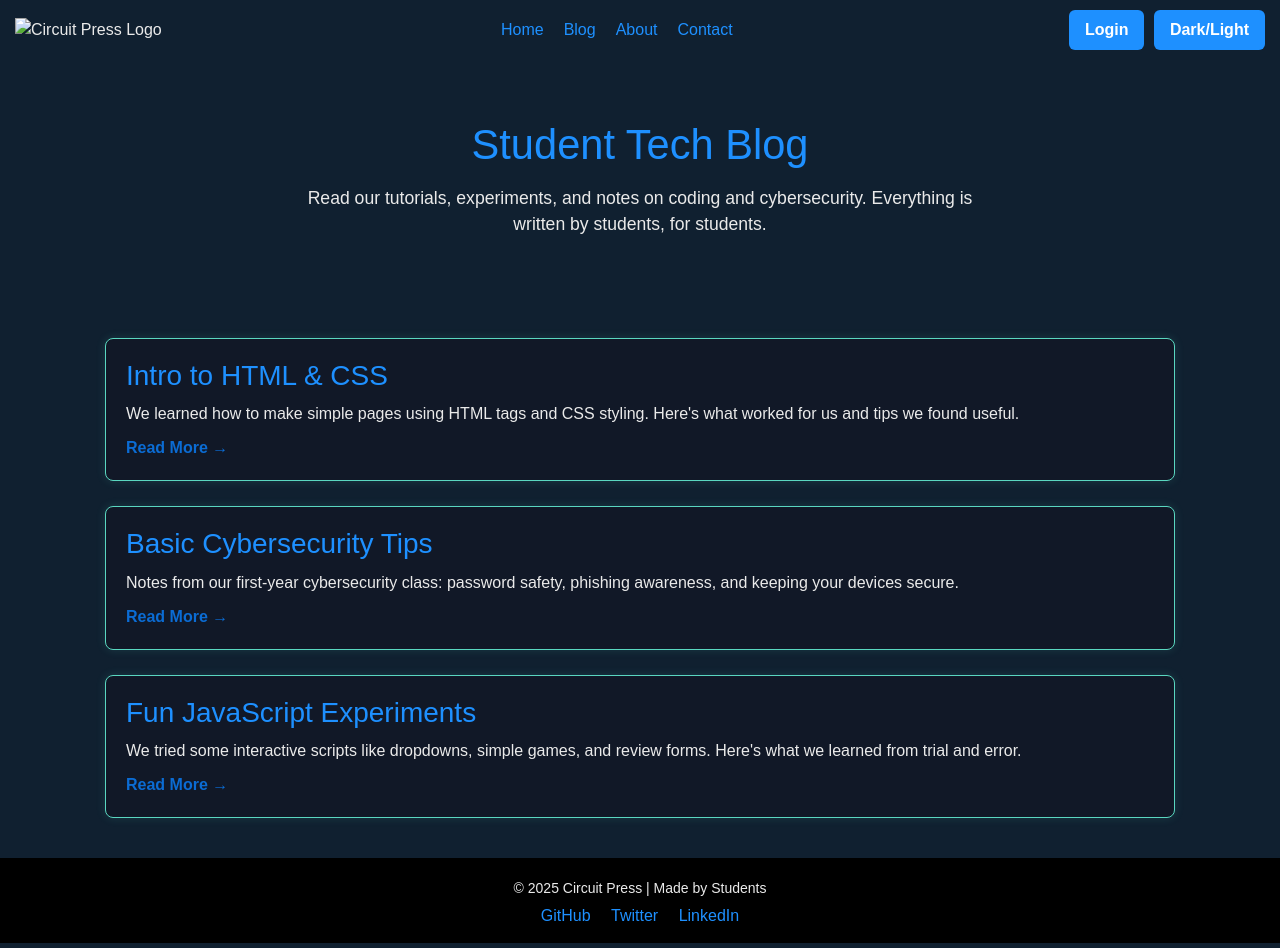
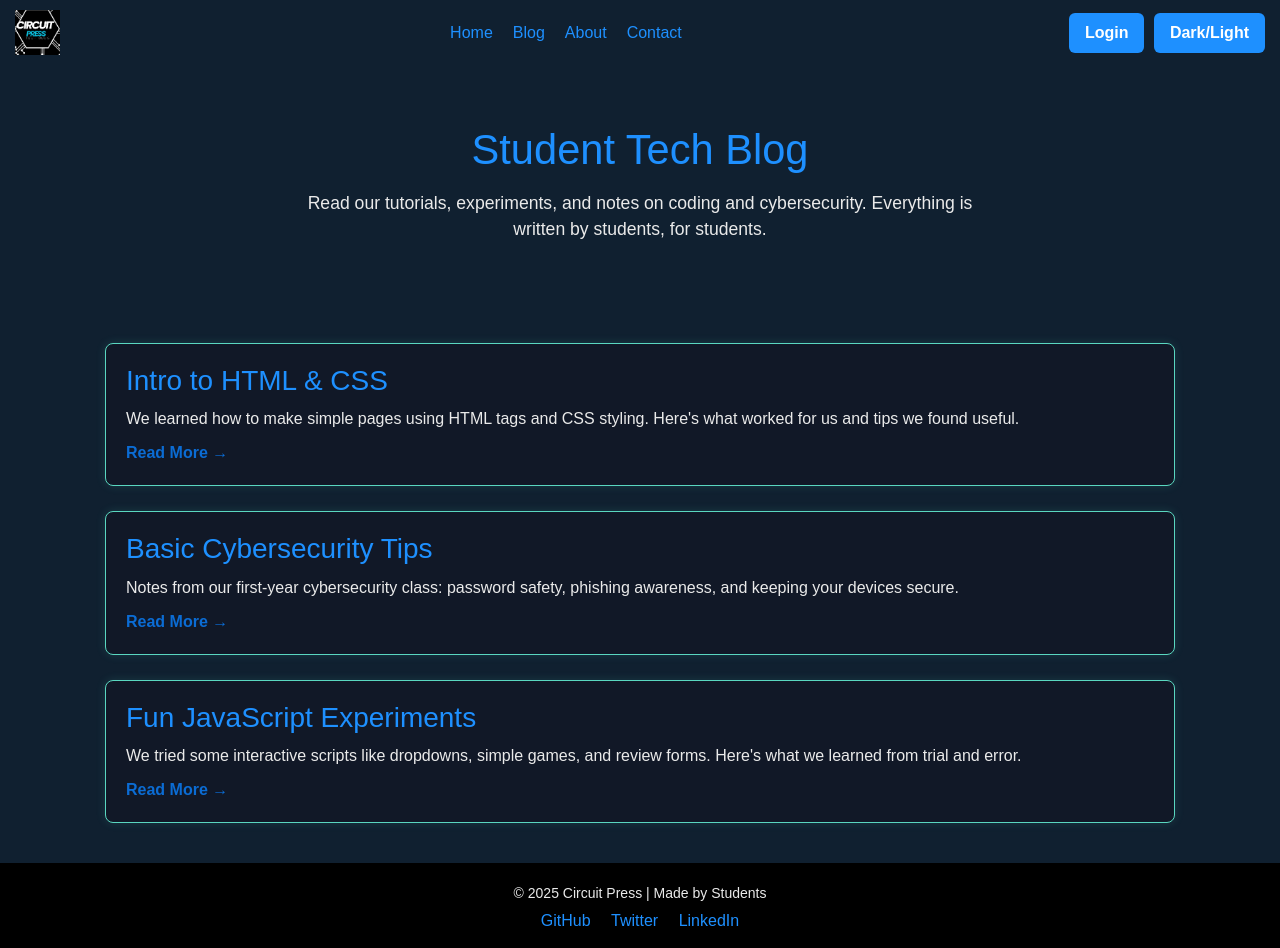
Before and after one commit to sharifsalahss06-ctrl/.circuitpress., a plain HTML site: page blog.html in a window 1280 px wide. Drawn offline with nearby package versions, Linux system fonts and the light colour scheme.

Commit message:
Update blog.html

```diff
--- a/blog.html
+++ b/blog.html
@@ -18,7 +18,7 @@
   <nav>
     <div class="nav-container">
       <div class="logo">
-        <img src="images/logo.png" alt="Circuit Press Logo" />
+        <img src="Logo.png" alt="Circuit Press Logo" />
       </div>
 
       <ul class="nav-links">
```
